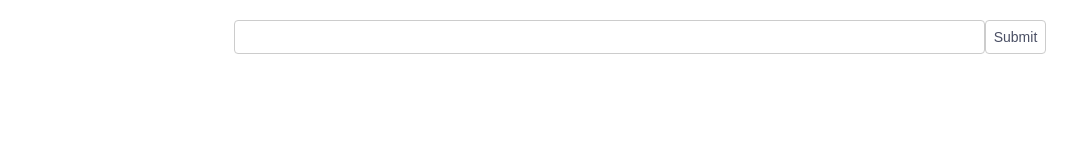
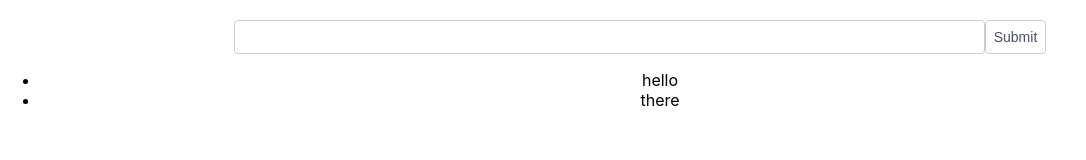
Before and after one commit to jmealy/flick-search, a React (Create React App) app: page / in a window 1280 px wide. Shown: the part 137-297 px from the top of the page, without its empty margins (0-1086 px from the left). Built offline with nearby package versions, Linux system fonts and the light colour scheme.

Commit message:
display image urls

```diff
--- a/src/components/App/App.js
+++ b/src/components/App/App.js
@@ -10,7 +10,7 @@ function App() {
         <h1 className="mainHeader">Flickr Search</h1>
         <h4 className="subHeader">Display images from Flickr based on a search term</h4>
       </div>
-      <SearchBar onMessageSubmit={()=>{}}/>
+      <SearchBar/>
       <PhotoGrid/>
     </div>
   );
--- a/src/components/PhotoGrid/PhotoGrid.js
+++ b/src/components/PhotoGrid/PhotoGrid.js
@@ -4,18 +4,14 @@ import flickrApi from '../../services/flickrApiService';
 
 const PhotoGrid = (props) => {
 
-  console.log(props.images);
-  // const getImages = async () => {
-  //   const images = await flickrApi.getImageUrls();
-
-  //   return images
-  // };
-
-  // getImages();
+  if (!props.images) return null;
 
 
   return (
     <div>
+      <ul>
+        { props.images.map(photo => (<li>{photo}</li>)) }
+      </ul>
     </div>
   );
 }
--- a/src/components/SearchBar/SearchBar.js
+++ b/src/components/SearchBar/SearchBar.js
@@ -1,17 +1,21 @@
 import React, { useRef } from 'react';
-// import flickrApi from '../../services/flickrApiService';
+import addImages from '../../state/actions/addImages';
+import { connect } from 'react-redux';
+import flickrApi from '../../services/flickrApiService';
 import './SearchBar.css';
 
-const SearchBar = onMessageSubmit => {
+const SearchBar = props => {
   const inputEl = useRef(null);
 
-  const onTextSubmit = event => {
+  const onTextSubmit = async (event) => {
     if(!inputEl || !inputEl.current) return;
 
     event.preventDefault();
     const inputText = inputEl.current.value;
 
-    onMessageSubmit(inputText);
+    const images = await flickrApi.getImageUrls();
+
+    props.addImages(images);
 
     // Clear the input field manually since default was prevented.
     if (inputText.length > 0) {
@@ -27,4 +31,4 @@ const SearchBar = onMessageSubmit => {
   );
 }
 
-export default SearchBar;
+export default connect(null, { addImages })(SearchBar);
--- a/src/state/actions/addImages.js
+++ b/src/state/actions/addImages.js
@@ -2,7 +2,7 @@ import { ADD_IMAGES } from '../actionTypes';
 
 export default function addImages(images) {
   return {
-    type: actionTypes.ADD_IMAGES,
+    type: ADD_IMAGES,
     images
   }
 }
--- a/src/state/reducers/images.js
+++ b/src/state/reducers/images.js
@@ -3,7 +3,10 @@ import { ADD_IMAGES } from '../actionTypes';
 export default function images(state = [], action) {
   switch (action.type) {
       case ADD_IMAGES:
-        return action.images || null;
+        return {
+          ...state,
+          images: action.images || null
+        };
       default:
         return state;
   }
--- a/src/state/store.js
+++ b/src/state/store.js
@@ -1,13 +1,16 @@
-import { applyMiddleware, combineReducers, createStore } from 'redux';
+import { applyMiddleware, combineReducers, createStore, compose } from 'redux';
 import imageReducer from './reducers/images';
-
 import thunk from 'redux-thunk';
 
-//actions
-
-
-export function configureStore(initialState = { images: ['hello'] }) {
-  const store = createStore(imageReducer, initialState, applyMiddleware(thunk));
+export function configureStore(initialState = { images: ['hello', 'there'] }) {
+  const store = createStore(
+    imageReducer,
+    initialState,
+    compose(
+      applyMiddleware(thunk),
+      window.devToolsExtension ? window.devToolsExtension() : f => f
+    )
+  );
   return store;
 }
 
```
